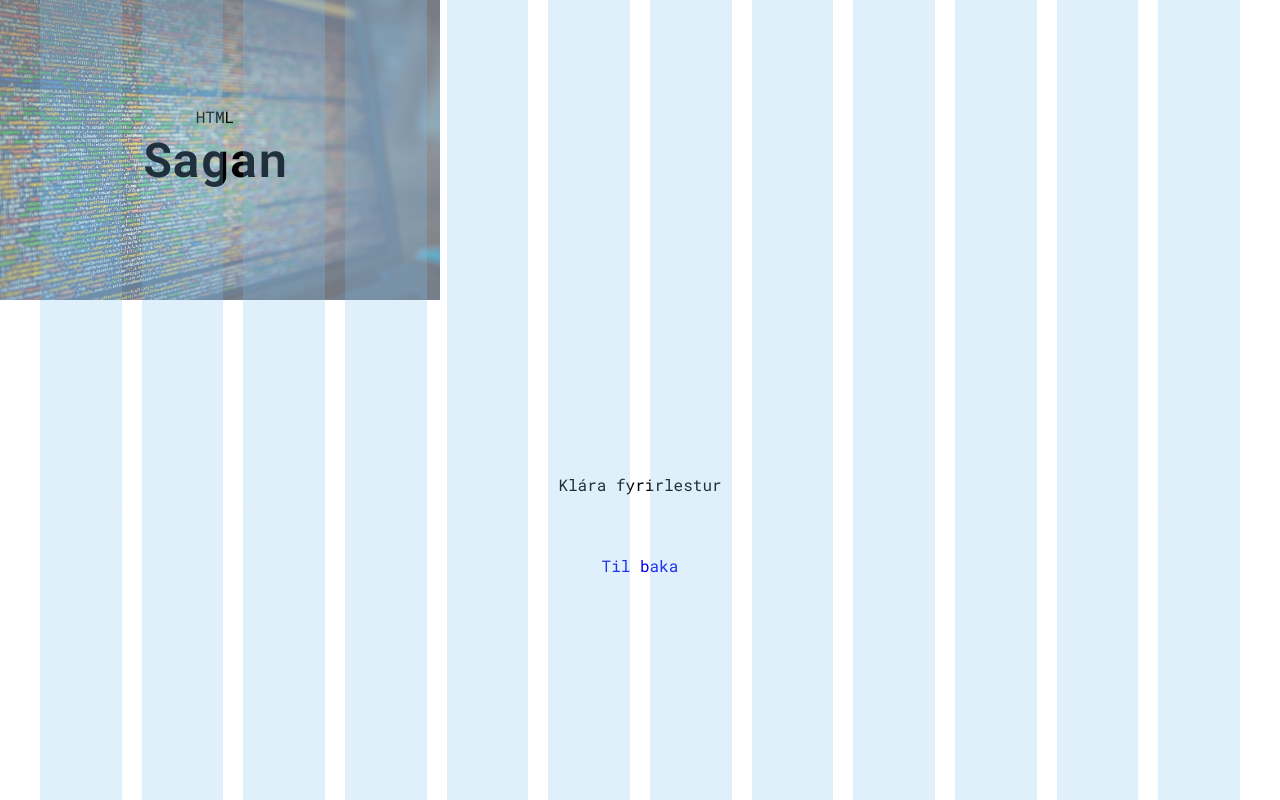
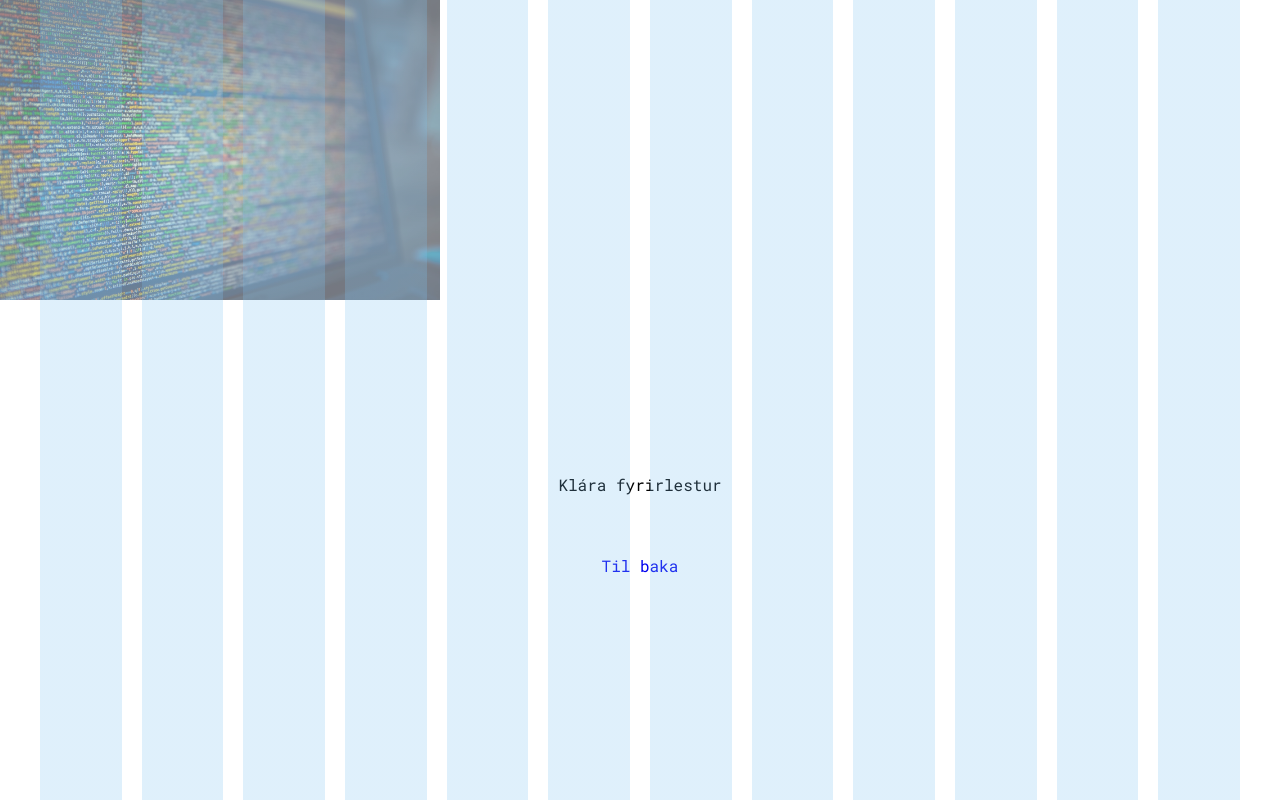
Before and after one commit to ClassyChameleon/vef1-2019-h2, a website: page fyrirlestur.html in a window 1280 px wide. Drawn offline with nearby package versions, Linux system fonts and the light colour scheme; files that its build step writes are made by us from their sources.

Commit message:
Smávegis lagfæring

```diff
--- a/fyrirlestur.html
+++ b/fyrirlestur.html
@@ -17,8 +17,8 @@
             <img class="header__image" src="img/code.jpg" alt="Mynd í haus">
           </div>
           <div class="header__content">
-            <h3 class="header__undertitle"> HTML </h3>
-            <h1 class="header__title"> Sagan </h1>
+            <h3 class="header__undertitle"> <!--Setja inn undertitle í haus--> </h3>
+            <h1 class="header__title"> <!--Setja inn titil í haus--> </h1>
           </div>
         </div>
       </div>
```
